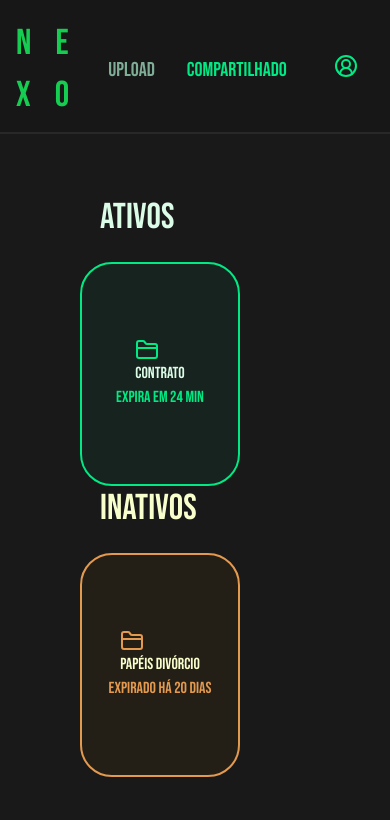
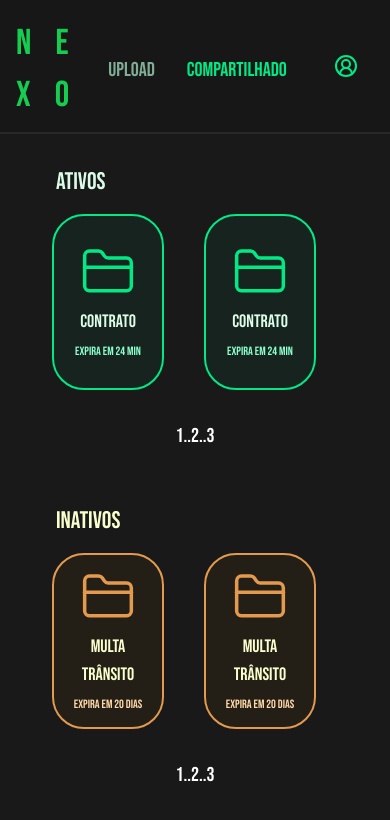
Before and after one commit to VorAd2/nexo-link-manager, a Next.js app in the folder frontend/: page /menu/shared in a window 390 px wide. Shown: the top 820 px of the page. Built offline with nearby package versions, Linux system fonts and the light colour scheme.

Commit message:
Estrutura definida e responsividade em Menu/Upload

```diff
--- a/frontend/src/app/menu/shared/page.tsx
+++ b/frontend/src/app/menu/shared/page.tsx
@@ -1,19 +1,71 @@
+'use client'
+//window so existe no lado do client
+
+import { useEffect, useState } from "react"
 import FileCard from "@/components/FileCard"
 
 export default function SharedPage() {
+    const [length, setLength] = useState(2)
+
+    const activeList = Array.from({ length: length }).map((_, i) =>
+        <FileCard key={i} variant="active" label="Contrato" expiration="Expira em 24 min" />
+    )
+    const expiredList = Array.from({ length: length }).map((_, i) =>
+        <FileCard key={i} variant="expired" label="Multa trânsito" expiration="Expira em 20 dias" />
+    )
+
+    useEffect(() => {
+        function handleResize() {
+            if (window.innerWidth < 500) setLength(2)
+            else if (window.innerWidth < 1000) setLength(3)
+            else if (window.innerWidth < 1200) setLength(4)
+            else if (window.innerWidth < 1920) setLength(5)
+            else return setLength(6)
+        }
+        handleResize()
+        window.addEventListener('resize', handleResize)
+        return () => window.removeEventListener("resize", handleResize)
+    }, [])
+
     return (
         <div className="flex flex-1">
-            <div className="py-16 px-20 grid grid-cols-1">
+            <div className="
+                grid grid-cols-1 w-full
+                py-8 px-12 xl:py-16 xl:px-20
+            ">
                 <section>
-                    <h1 className="text-green-100 text-4xl ml-5 mb-6">ATIVOS</h1>
-                    <div className="">
-                        <FileCard variant="active" label="Contrato" expiration="Expira em 24 min" />
+                    <h1 className="
+                    text-green-100 text-2xl sm:text-3xl xl:text-4xl
+                    ml-2 mb-4 xl:ml-5 xl:mb-6
+                    ">ATIVOS</h1>
+                    <div className="
+                        flex flex-row space-x-10
+                        ml-1 xl:ml-0
+                    "
+                    >
+                        {activeList}
+                    </div>
+                    <div className="
+                        flex justify-center items-center
+                        mt-8 PAGINATION
+                    "
+                    >
+                        <span className="text-white text-xl">1..2..3</span>
                     </div>
                 </section>
-                <section>
-                    <h1 className="text-orange-100 text-4xl ml-5 mb-6">INATIVOS</h1>
-                    <div>
-                        <FileCard variant="expired" label="Papéis divórcio" expiration="Expirado há 20 dias" />
+                <section className="mt-8">
+                    <h1 className="
+                    text-orange-100 text-2xl sm:text-3xl xl:text-4xl
+                    ml-2 mb-4 xl:ml-5 xl:mb-6
+                    ">INATIVOS</h1>
+                    <div className="
+                    flex flex-row space-x-10
+                    ml-1 xl:ml-0
+                    ">
+                        {expiredList}
+                    </div>
+                    <div className="flex justify-center items-center mt-8 PAGINATION">
+                        <span className="text-white text-xl">1..2..3</span>
                     </div>
                 </section>
             </div>
--- a/frontend/src/components/FileCard.tsx
+++ b/frontend/src/components/FileCard.tsx
@@ -12,19 +12,35 @@ export default function FileCard({ variant, label, expiration }: FileCardProps)
     return (
         <div
             className={`
-                flex flex-col justify-center items-center
+                flex flex-col justify-center items-center space-y-2
                 p-4
                 ${variant === 'active' ? 'bg-green-950' : 'bg-orange-950'}
                 border-2 rounded-4xl
                 ${variant === 'active' ? 'border-green-400' : 'border-orange-400'}
-                w-40 h-56
+                w-28 h-44 sm:w-32 sm:h-46 xl:w-36 xl:h-48 3xl:w-40 3xl:h-52 4xl:w-44 4xl:h-54
             `}
         >
-            <header>
-                <span className={variant === 'active' ? 'text-green-400' : 'text-orange-400'}><FolderClosed /></span>
-                <h2 className={variant === 'active' ? 'text-green-100' : 'text-orange-100'}>{label}</h2>
+            <header className="
+                flex flex-col justify-center items-center
+                space-y-2
+                text-wrap
+            ">
+                <span className={variant === 'active' ? 'text-green-400' : 'text-orange-400'}>
+                    <FolderClosed className="size-14 sm:size-16 xl:size-18 3xl:size-20" strokeWidth={1.5} />
+                </span>
+                <h2 className={`
+                        ${variant === 'active' ? 'text-green-100' : 'text-orange-100'}
+                        text-lg sm:text-xl xl:text-2xl
+                        text-center line-clamp-2 wrap-anywhere max-w-[9rem]
+                    `}>{label}</h2>
             </header>
-            <p className={variant === 'active' ? 'text-green-400' : 'text-orange-400'}>{expiration}</p>
+            <p className={`
+                ${variant === 'active' ? 'text-green-200' : 'text-orange-200'}
+                text-xs sm:text-sm xl:text-md 3xl:text-lg
+            `}
+            >
+                {expiration}
+            </p>
         </div>
     )
 }
```
